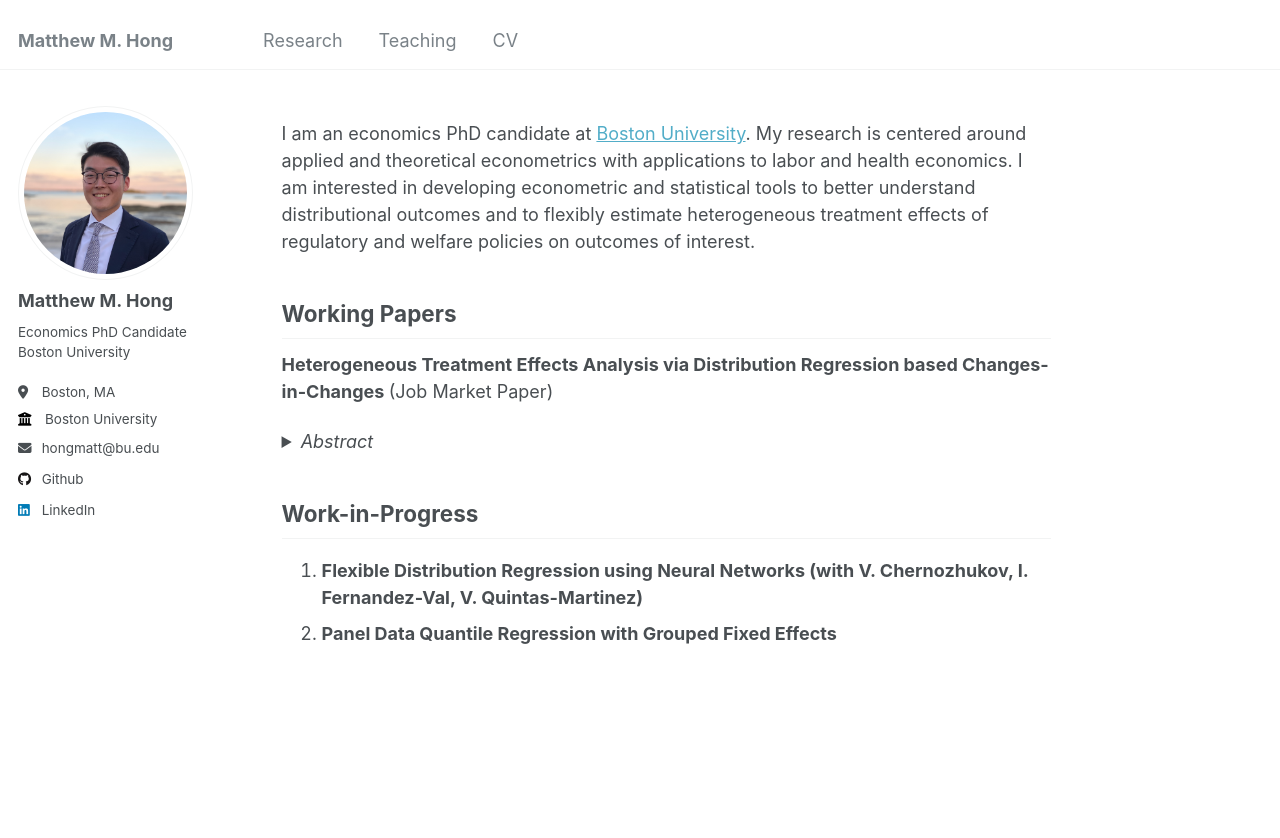
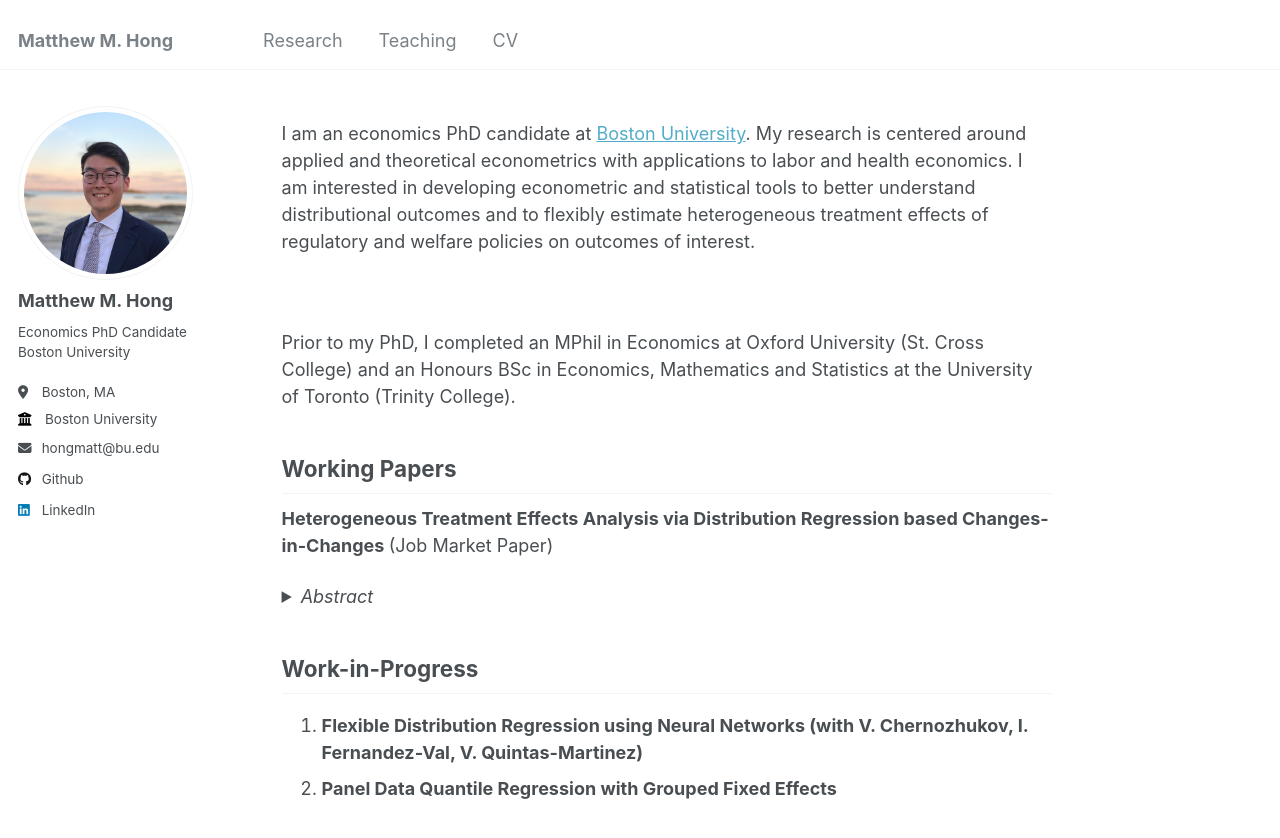
Before and after one commit to matthew-hong/matt-hong, a Jekyll site: the page built from _pages/about.md, in a window 1280 px wide and 1009 px high. Shown: the top 838 px of the window. Built offline with Jekyll 4.4.1, drawn with Linux system fonts in a browser that asks for light colours.

Commit message:
edit about page

```diff
--- a/_pages/about.md
+++ b/_pages/about.md
@@ -8,6 +8,10 @@ redirect_from:
 ---
 
 I am an economics PhD candidate at [Boston University](https://www.bu.edu/econ/). My research is centered around applied and theoretical econometrics with applications to labor and health economics. I am interested in developing econometric and statistical tools to better understand distributional outcomes and to flexibly estimate heterogeneous treatment effects of regulatory and welfare policies on outcomes of interest.
+
+<br>
+
+Prior to my PhD, I completed an MPhil in Economics at Oxford University (St. Cross College) and an Honours BSc in Economics, Mathematics and Statistics at the University of Toronto (Trinity College).
 
 ## Working Papers
 
```
